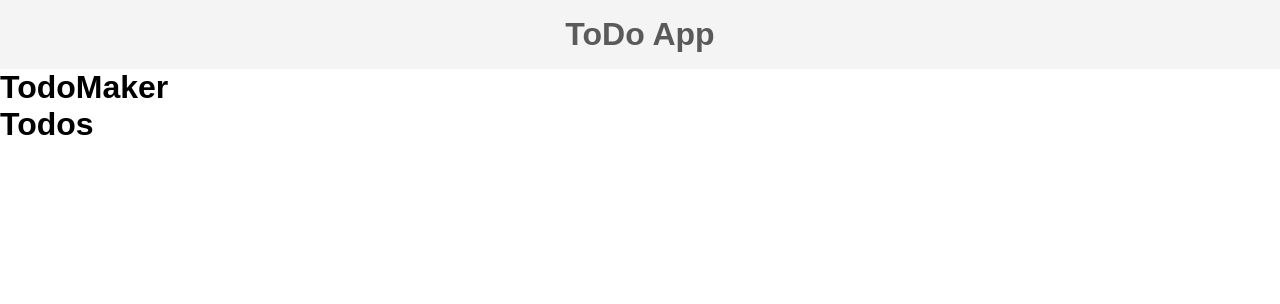
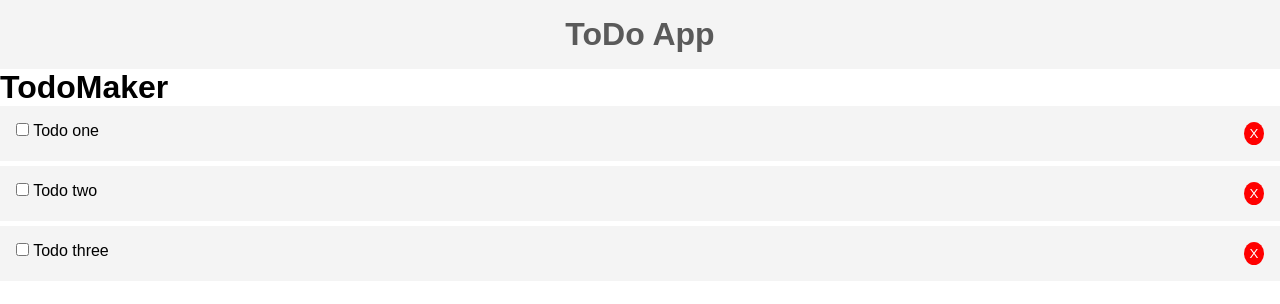
Before and after one commit to Stanko172/Vue.js-Todo-App, a Vue app: page / in a window 1280 px wide. Shown: the top 304 px of the page. Built offline with nearby package versions, Linux system fonts and the light colour scheme.

Commit message:
finished complete todo feature

```diff
--- a/src/App.vue
+++ b/src/App.vue
@@ -1,7 +1,9 @@
 <template>
   <div id="app">
     <Header />
-    <Todos />
+    <Todos
+      :todos="todos"
+    />
   </div>
 </template>
 
@@ -14,6 +16,28 @@ export default {
   components: {
     Header,
     Todos
+
+  },
+  data(){
+    return {
+      todos: [
+      {
+        id: 1,
+        title: 'Todo one',
+        completed: false
+      },
+      {
+        id: 2,
+        title: 'Todo two',
+        completed: false
+      },
+      {
+        id: 3,
+        title: 'Todo three',
+        completed: false
+      }
+    ]
+    }
 
   }
 }
--- a/src/components/todos/Todos.vue
+++ b/src/components/todos/Todos.vue
@@ -1,7 +1,15 @@
 <template>
     <div>
         <TodoMaker />
-        <h1>Todos</h1>
+            <div v-for="todo in todos" :key="todo.id" class="todo-item">
+                <div>
+                    <input type="checkbox" @change="changeComplete(todo)"/>
+                    <span :class="{'completed-todo': todo.completed}">
+                        {{todo.title}}
+                    </span>
+                </div>
+                <button type="submit" class="delete-button">X</button>
+            </div>
     </div>
 </template>
 
@@ -12,11 +20,42 @@ export default {
     name: 'Todos',
     components: {
         TodoMaker
+    },
+    props: [
+        'todos'
+    ],
+    methods: {
+        changeComplete(todo){
+            //ako prosljedimo id kao parametar
+            //const currentTodoIndex = this.todos.findIndex(x => x.id === id)
+            //const currentTodo = this.todos[currentTodoIndex]
+            //currentTodo.completed = !currentTodo.completed
+            todo.completed = !todo.completed
+        }
     }
 
 }
 </script>
 
 <style scoped>
+    .todo-item{
+        display: grid;
+        grid-template-columns: 1fr auto;
+        background: #f4f4f4;
+        padding: 1em;
+        margin-bottom: 0.3em;
+    }
 
+    .delete-button{
+        background: red;
+        width: 1.5em;
+        border-radius: 50%;
+        color: white;
+        padding: 0.3em;
+        border: none;
+    }
+
+    .completed-todo{
+        text-decoration: line-through;
+    }
 </style>
```
